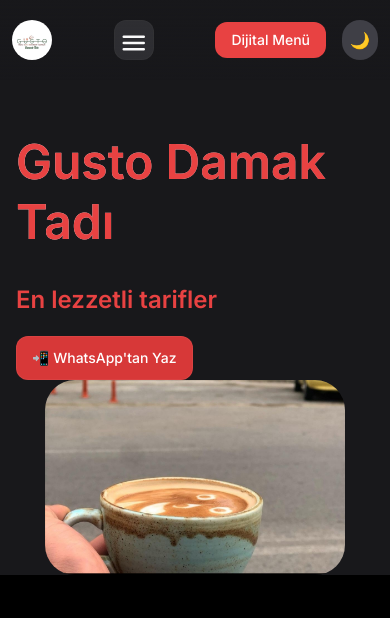
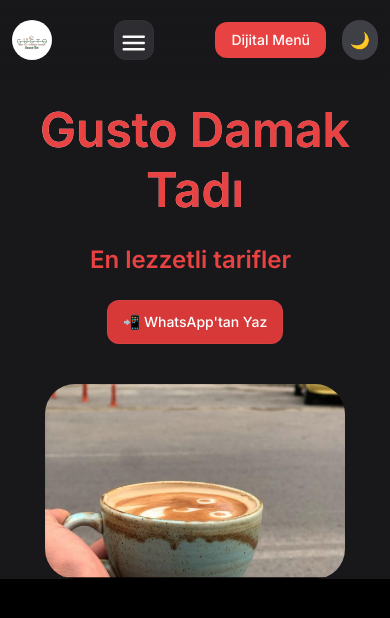
Before and after one commit to ilginyrkci/Gusto-App, a React (Vite) app: page / in a window 390 px wide. Shown: the top 618 px of the page. Built offline with nearby package versions, Linux system fonts and the light colour scheme.

Commit message:
hero mobil uyumluluk eklendi

```diff
--- a/src/components/Hero.jsx
+++ b/src/components/Hero.jsx
@@ -6,7 +6,6 @@
 
 const Hero = () => {
   useEffect(() => {
-    // ScrollReveal ayarları
     ScrollReveal({
       reset: true,
       distance: "80px",
@@ -32,7 +31,6 @@
       opacity: 0,
     });
 
-
     const typed = new Typed(".typed-text", {
       strings: ["En güncel yemekler", "En lezzetli tarifler", "En özel anlar"],
       typeSpeed: 100,
@@ -45,7 +43,6 @@
       fadeOutDelay: 500,
     });
 
-    // Temizlik fonksiyonu
     return () => {
       typed.destroy();
     };
@@ -58,23 +55,23 @@
   };
 
   return (
-    <section id="home" className="pt-28 lg:pt-36">
-      <div className="container items-center lg:grid lg:grid-cols-2 lg:gap-10">
+    <section id="home" className="pt-20 lg:pt-36 px-4 sm:px-6 lg:px-0">
+      <div className="container mx-auto flex flex-col lg:grid lg:grid-cols-2 lg:gap-10 items-center">
 
         {/* Yazı kısmı */}
-        <div className="hero-text">
-          <h2 className="headline-1 max-w-[15ch] sm:max-w-[20ch] lg:max-w-[15ch] mt-5 mb-8 lg:mb-10">
+        <div className="hero-text text-center lg:text-left mb-10 lg:mb-0">
+          <h2 className="headline-1 max-w-[20ch] sm:max-w-[30ch] mx-auto lg:mx-0 mt-5 mb-6 lg:mb-10 text-3xl sm:text-4xl lg:text-5xl font-extrabold">
             <span>Gusto Damak Tadı</span>
           </h2>
-          <h2 className="text-2xl mb-5 sm:text-3xl md:text-4xl font-bold text-[#e84242]">
+          <h2 className="text-2xl sm:text-3xl md:text-4xl font-bold text-[#e84242] mb-6">
             <span className="typed-text"></span>
           </h2>
 
-          {/* WhatsApp Butonu: "En lezzetli yemekler" yazısının hemen altında */}
-          <div className="mt-4">
+          {/* WhatsApp Butonu */}
+          <div>
             <button
               onClick={openWhatsApp}
-              className="btn btn-green px-6 py-3 rounded-xl font-semibold text-white bg-green-600 hover:bg-green-700 active:bg-green-800 transition"
+              className="btn btn-green px-6 py-3 rounded-xl font-semibold text-white bg-green-600 hover:bg-green-700 active:bg-green-800 transition inline-flex items-center justify-center mx-auto lg:mx-0"
             >
               📲 WhatsApp'tan Yaz
             </button>
@@ -82,20 +79,16 @@
         </div>
 
         {/* Resim kısmı */}
-        <div className="hero-image">
-          <figure className="w-full max-w-[300px] sm:max-w-[400px] lg:max-w-[480px] mx-auto bg-gradient-to-t from-rose-500 via-25% via-rose-400/40 to-65% rounded-[30px] lg:rounded-[60px] overflow-hidden hover:scale-105 transition-transform duration-500 ease-in-out">
-            <img
-              src="public/images/anasayfa.jpg"
-              width={656}
-              height={800}
-              alt="Gusto Damak Tadı"
-              className="w-full h-auto"
-            />
-          </figure>
+        <div className="hero-image w-full max-w-[300px] sm:max-w-[400px] lg:max-w-[480px] mx-auto bg-gradient-to-t from-rose-500 via-25% via-rose-400/40 to-65% rounded-[30px] lg:rounded-[60px] overflow-hidden hover:scale-105 transition-transform duration-500 ease-in-out">
+          <img
+            src="/images/anasayfa.jpg"
+            alt="Gusto Damak Tadı"
+            className="w-full h-auto object-cover"
+            loading="lazy"
+          />
         </div>
       </div>
 
-      {/* Typed.js imleç rengini CSS ile değiştirmek */}
       <style>{`
         .typed-cursor {
           color: #e84242;
```
